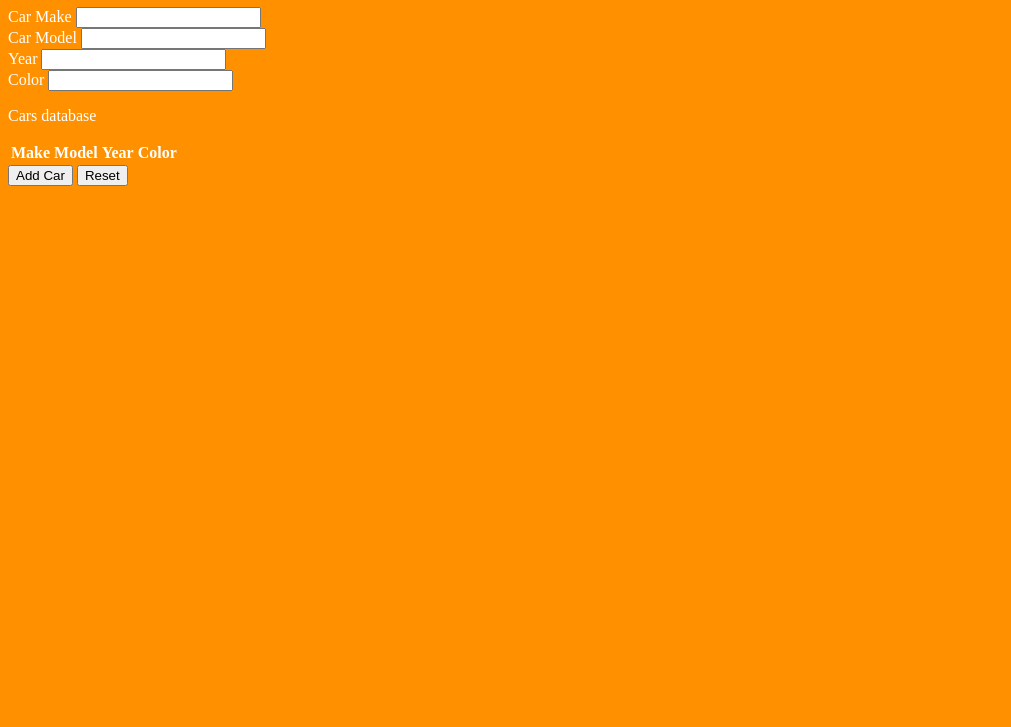
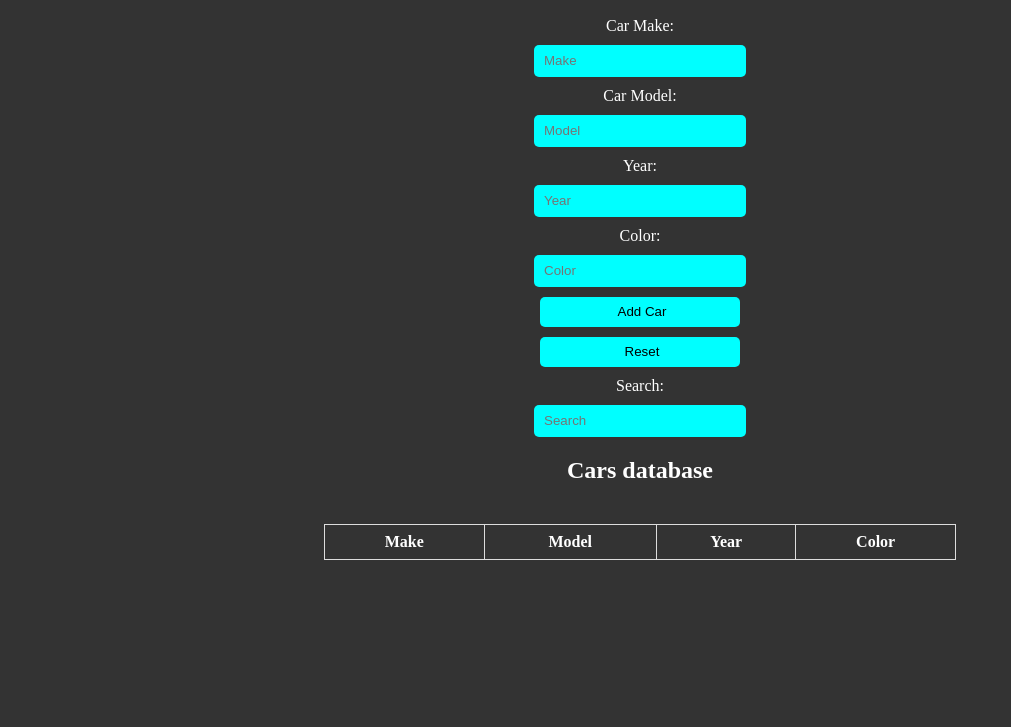
Before and after one commit to SSOL7/Car-data-JS, a plain HTML site: page index.html in a window 1280 px wide. Shown: the part 73-800 px from the top of the page, without its empty margins (0-1011 px from the left). Drawn offline with Linux system fonts and the light colour scheme.

Commit message:
database with search function

```diff
--- a/index.html
+++ b/index.html
@@ -7,36 +7,121 @@
     <title>Document</title>
     <style>
         body {
-            background-color: #ff9100;
+            background-color: #333;
             color: #fff;
         }
+
+        .table {
+            width: 100%;
+            display: flex;
+            justify-content: center;
+            align-items: center;
+            flex-direction: column;
+        }
+
+        table {
+            border-collapse: collapse;
+            width: 50%;
+            margin-top: 20px;
+        }
+
+        th, td {
+            border: 1px solid #ddd;
+            padding: 8px;
+        }
+
+        tr:nth-child(even) {
+            background-color: red;
+        }
+
+        form {
+            display: flex;
+            justify-content: center;
+            align-items: center;
+            flex-direction: column;
+        }
+
+        .button {
+            display: flex;
+            justify-content: center;
+            align-items: center;
+            flex-direction: column;
+        }
+
+        h1 {
+            text-align: center;
+        }
+
+        .input {
+            display: flex;
+            justify-content: center;
+            align-items: center;
+            flex-direction: column;
+        }
+
+        label {
+            margin-top: 10px;
+        }
+
+        input {
+            margin-top: 10px;
+            width: 200px;
+            height: 30px;
+            border-radius: 5px;
+            border: none;
+            padding-left: 10px;
+            background-color: aqua;
+        }
+
+        .search {
+            display: flex;
+            justify-content: center;
+            align-items: center;
+            flex-direction: column;
+        }
+
+
     </style>
+    <script src="main.js"></script>
 </head>
 <body>
     <h1>Constructor Function</h1>
+
+
     <form id="car-form">
-                <div>
-                    <label for="make">Car Make</label>
-                    <input type="text" id="make" name="make">
+                <div class="input">
+                    <label for="make">Car Make:</label>
+                    <input type="text" id="make" name="make" placeholder="Make">
                 </div>
 
-                <div>
-                    <label for="model">Car Model</label>
-                    <input type="text" id="model" name="model">
+                <div class="input">
+                    <label for="model">Car Model:</label>
+                    <input type="text" id="model" name="model" placeholder="Model">
                 </div>
 
-                <div>
-                    <label for="year">Year</label>
-                    <input type="number" id="year" name="year">
+                <div class="input">
+                    <label for="year">Year:</label>
+                    <input type="number" id="year" name="year"  placeholder="Year">
                 </div>
 
-                <div>
-                    <label for="color">Color</label>
-                    <input type="text" id="color" name="color">
+                <div class="input">
+                    <label for="color">Color:</label>
+                    <input type="text" id="color" name="color" placeholder="Color">
                 </div>
+
             </form>
+            <div class="button">
+                <input type="submit" value="Add Car" id="submit">
+                <input type="reset" id="reset" value="Reset">
+            </div>
 
-            <p>Cars database</p>
+            <div class="search">
+                <label for="search">Search:</label>
+                <input type="text" id="search" name="search" placeholder="Search">
+            </div>
+
+            <div class="table">
+                <h2>Cars database</h2>
                 <table>
                     <tr>
                         <th>Make</th>
@@ -45,11 +130,9 @@
                         <th>Color</th>
                     </tr>
                 </table>
+            </div>
 
-                <div class="button">
-                    <input type="submit" value="Add Car" id="submit">
-                    <input type="reset" id="reset" value="Reset">
-                </div>
+
 
     <script>
         const carForm = document.getElementById("car-form");
@@ -59,7 +142,37 @@
         const color = document.querySelector("#color");
         const btnSubmit = document.querySelector("#submit");
         const btnReset = document.querySelector("#reset");
+        const search = document.querySelector("#search");
         let cars = [];
+
+        // add event listener to search input
+        search.addEventListener("keyup", function(e) {
+            e.preventDefault();
+            // get search value
+            const searchValue = search.value.toLowerCase();
+            // get table rows
+            const tableRows = document.querySelectorAll("tr");
+            // loop through table rows
+            for (let i = 0; i < tableRows.length; i++) {
+                // get table data
+                const tableData = tableRows[i].getElementsByTagName("td")[0];
+                // check if table data is not empty
+                if (tableData) {
+                    // get table data text
+                    const tableDataText = tableData.textContent || tableData.innerText;
+                    // check if table data text includes search value
+                    if (tableDataText.toLowerCase().indexOf(searchValue) > -1) {
+                        // show table row
+                        tableRows[i].style.display = "";
+                    } else {
+                        // hide table row
+                        tableRows[i].style.display = "none";
+                    }
+                }
+            }
+        });
+
+
 
 
 
```
Also changed, not shown: main.js (added).
